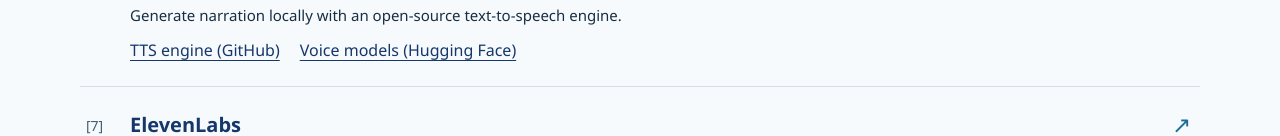
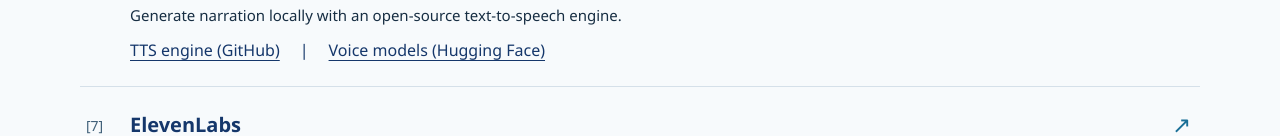
Before and after one commit to ducspe/learning-and-accessibility-tools, a plain HTML site: page index.html in a window 1280 px wide. Shown: the part 2313-2449 px from the top of the page. Drawn offline with Linux system fonts and the light colour scheme.

Commit message:
Add separator between Piper website links and restore README formatting

```diff
--- a/index.html
+++ b/index.html
@@ -300,6 +300,7 @@
                 <span class="description">Generate narration locally with an open-source text-to-speech engine.</span>
                 <span class="resource-links">
                   <a href="https://github.com/OHF-Voice/piper1-gpl">TTS engine (GitHub)</a>
+                  <span aria-hidden="true">|</span>
                   <a href="https://huggingface.co/rhasspy/piper-voices">Voice models (Hugging Face)</a>
                 </span>
               </span>
```
Also changed, not shown: 1 other file.
